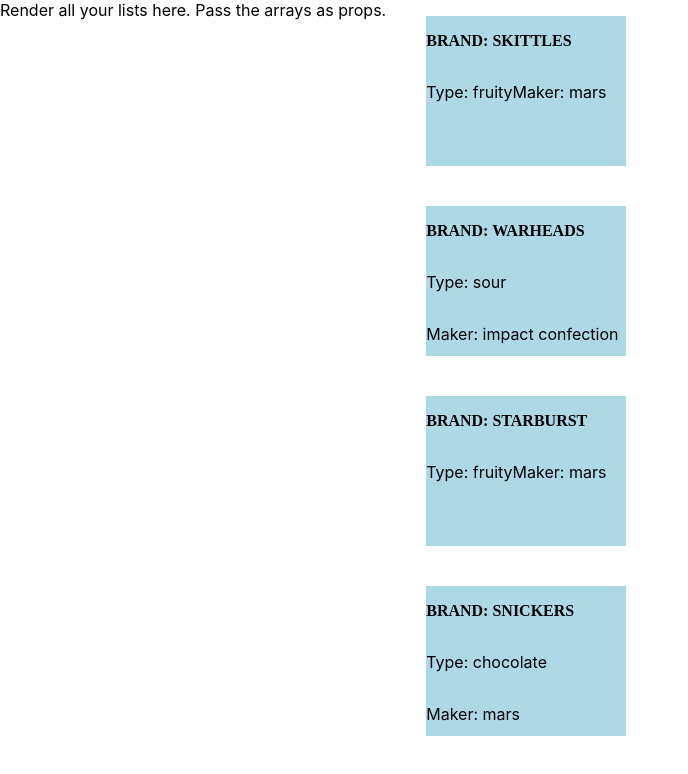
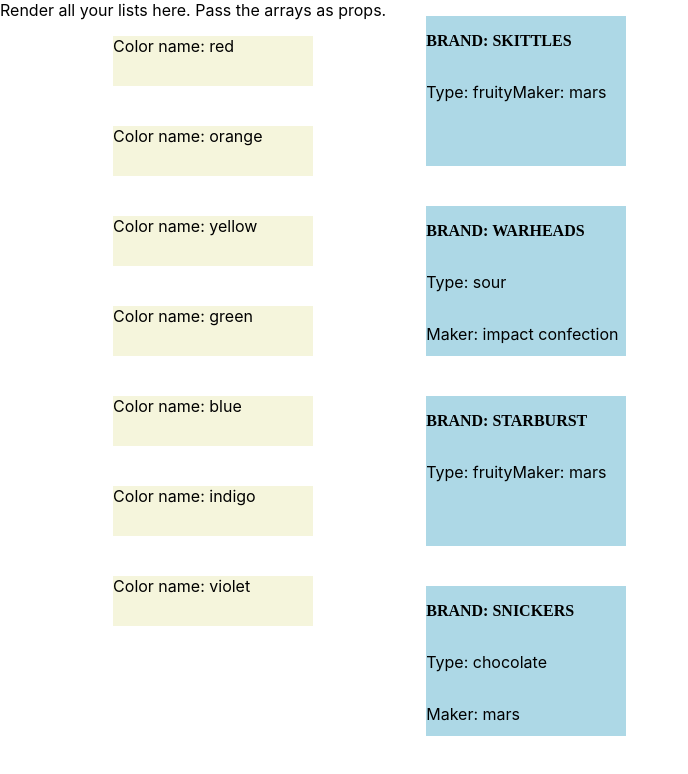
Before and after one commit to Benatovich/react-display-a-list-practice, a React (Create React App) app: page / in a window 1280 px wide. Shown: the top 774 px of the page, without its empty margins (0-688 px from the left). Built offline with nearby package versions, Linux system fonts and the light colour scheme.

Commit message:
two lists rendering properly with readable styling. on to the next

```diff
--- /dev/null
+++ b/src/1 (colors)/ColorItem.css
@@ -0,0 +1,5 @@
+.color-item {
+    width: 200px;
+    height: 50px;
+    background-color: beige;
+}
--- a/src/1 (colors)/ColorItem.js
+++ b/src/1 (colors)/ColorItem.js
@@ -1,8 +1,10 @@
 // ColorItem({ color }) should take in a single color item as a prop and render it out
-export default function ColorItem(props) {
+import './ColorItem.css';
+
+export default function ColorItem({ name }) {
   return (
     <div className='color-item'>
-
+      Color name: {name}
     </div>
   );
 }
--- a/src/1 (colors)/ColorsList.js
+++ b/src/1 (colors)/ColorsList.js
@@ -3,12 +3,15 @@
 // import './ColorsList.css';
 
 export default function ColorsList(props) {
+  const colorsEl = props.colors.map((color, i) => {
+    return (
+      <ColorItem key={`${color} +${i}`} {...color} />
+    );
+  }
+  );
   return (
-    <div className='colors-list'>
-      {
-        props.colors.map((colors, i) =>
-          <ColorItem key={`${colors} + ${i}`} />)
-      }
-    </div>
+    <ul className='colors-list'>
+      {colorsEl}
+    </ul>
   );
 }
--- a/src/1 (colors)/colors-data.js
+++ b/src/1 (colors)/colors-data.js
@@ -1 +1,8 @@
-export const colors = ['red', 'orange', 'yellow', 'green', 'blue', 'indigo', 'violet'];
+export const colors = [
+  { name: 'red' },
+  { name: 'orange' },
+  { name: 'yellow' },
+  { name: 'green' },
+  { name: 'blue' },
+  { name: 'indigo' },
+  { name: 'violet' }];
--- a/src/2 (candies)/CandiesList.js
+++ b/src/2 (candies)/CandiesList.js
@@ -3,9 +3,9 @@
 import './CandiesList.css';
 
 export default function CandiesList(props) {
-  console.log(props.candies);
+  // console.log(props.candies);
   const candiesEl = props.candies.map((candy, i) => {
-    console.log(candy, 'candy');
+    // console.log(candy, 'candy');
     return (
       <CandyItem key={`${candy.brand} + ${i}`} brand={candy.brand} type={candy.type} maker={candy.maker} />
     );
--- a/src/App.css
+++ b/src/App.css
@@ -1,5 +1,9 @@
 .App {
   text-align: center;
+  display: flex;
+  flex-direction: column;
+  align-items: center;
+  justify-content: left;
 }
 
 .App-logo {
--- a/src/App.js
+++ b/src/App.js
@@ -1,6 +1,6 @@
 import './App.css';
-// import ColorsList from './1 (colors)/ColorsList';
-// import { colors } from './1 (colors)/colors-data';
+import ColorsList from './1 (colors)/ColorsList';
+import { colors } from './1 (colors)/colors-data';
 import CandiesList from './2 (candies)/CandiesList';
 import { candies } from './2 (candies)/candies-data';
 
@@ -8,7 +8,7 @@
   return (
     <div className="App">
         Render all your lists here. Pass the arrays as props.
-      {/* <ColorsList colors={colors}/> */}
+      <ColorsList colors={colors}/>
       <CandiesList candies={candies}/>
     </div>
   );
```
